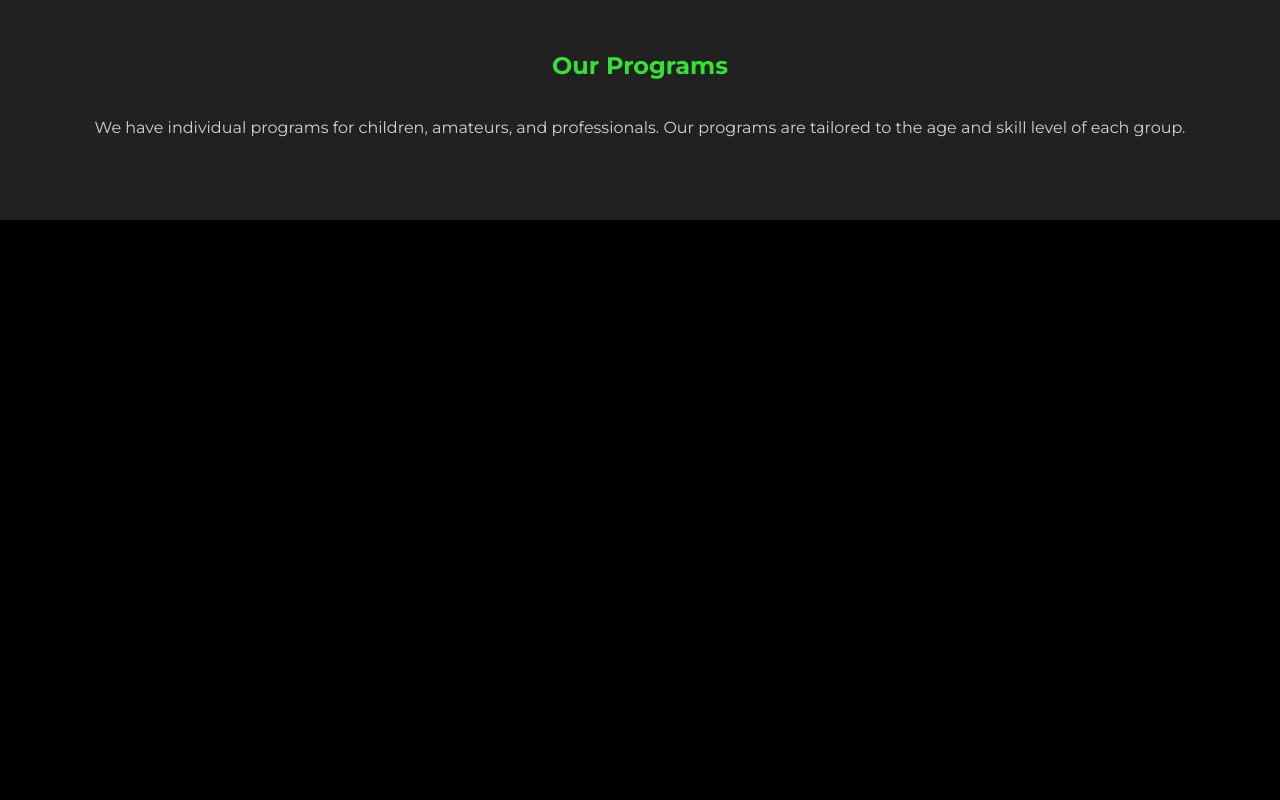
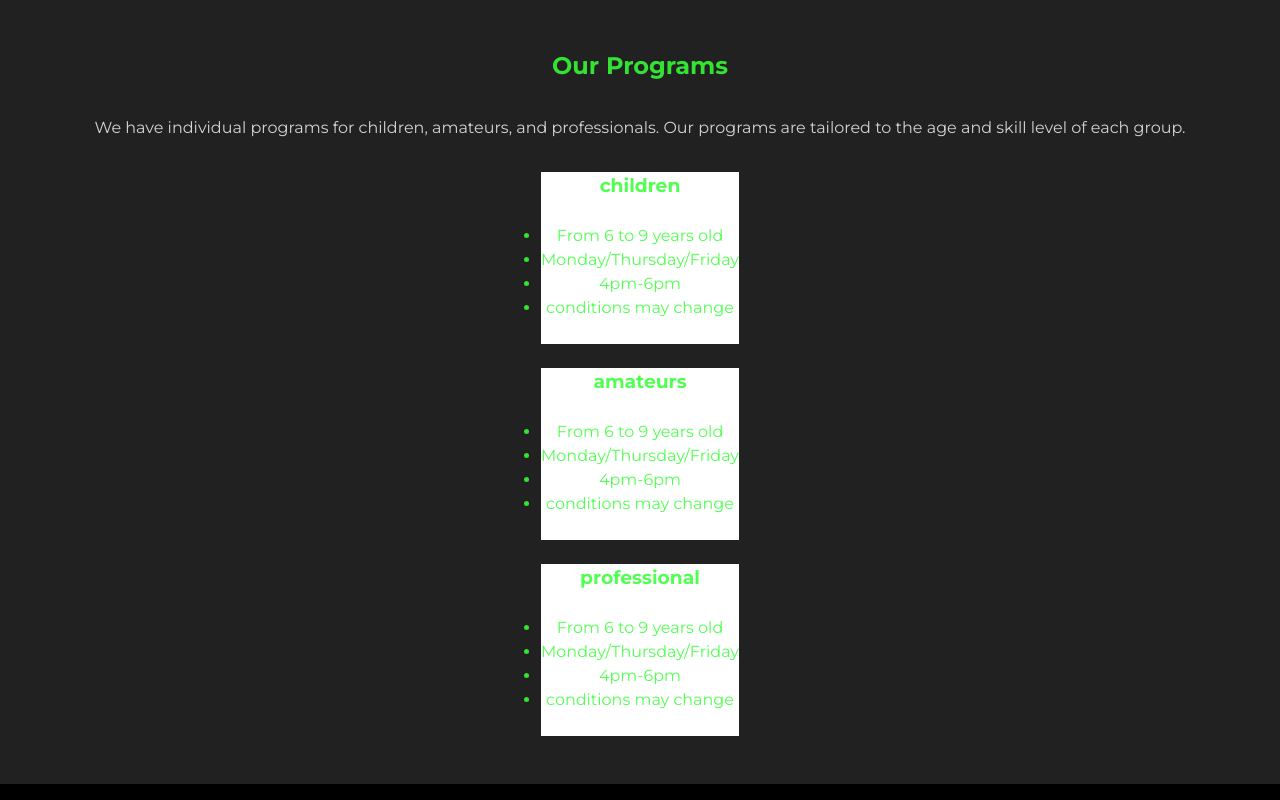
Before and after one commit to anthonyjprater/chosen-elite, a Vue app: page / in a window 1280 px wide. Built offline with nearby package versions, Linux system fonts and the light colour scheme.

Commit message:
program list

```diff
--- a/src/components/ProgramSection.vue
+++ b/src/components/ProgramSection.vue
@@ -1,5 +1,43 @@
 <script setup>
+  import { ref } from 'vue'
+  import ProgramCard from './cards/ProgramCard.vue';
 
+  const props = defineProps({
+    programs: {
+      type: Array,
+      required: true,
+    },
+  });
+
+  const artists = props.artists;
+
+
+  const programs = ref([
+    {
+      'title': 'children',
+      'ages': 'From 6 to 9 years old',
+      'days': 'Monday/Thursday/Friday',
+      'time': '4pm-6pm',
+      'exceptions': 'conditions may change',
+      'id': '1'
+    },
+    {
+      'title': 'amateurs',
+      'ages': 'From 6 to 9 years old',
+      'days': 'Monday/Thursday/Friday',
+      'time': '4pm-6pm',
+      'exceptions': 'conditions may change',
+      'id': '2'
+    },
+    {
+      'title': 'professional',
+      'ages': 'From 6 to 9 years old',
+      'days': 'Monday/Thursday/Friday',
+      'time': '4pm-6pm',
+      'exceptions': 'conditions may change',
+      'id': '3'
+    },
+    ])
 </script>
 
 <template>
@@ -7,7 +45,7 @@
         <h2>Our Programs</h2>
         <p>We have individual programs for children, amateurs, and professionals. Our programs are tailored to the age and skill level of each group.</p>
         <div class="card-container">
-
+            <ProgramCard :programs="programs" />
         </div>
     </section>
 </template>
--- /dev/null
+++ b/src/components/cards/ProgramCard.vue
@@ -0,0 +1,34 @@
+<script setup>
+import { defineProps } from 'vue';
+
+const props = defineProps({
+    programs: {
+      type: Array,
+      required: true,
+    },
+  });
+
+// const props = defineProps(['programs']);
+
+</script>
+
+<template>
+    <article v-for="program in programs" :key='program.id'>
+        <h3>{{ program.title }}</h3>
+        <img src="" alt="">
+        <ul>
+            <li>{{ program.ages }}</li>
+            <li>{{ program.days }}</li>
+            <li>{{ program.time }}</li>
+            <li>{{ program.exceptions }}</li>
+        </ul>
+        <a href="">Read More</a>
+    </article>
+</template>
+
+<style scoped>
+    article {
+        background: #fff;
+        color: var(--green);
+    }
+</style>
```
Also changed, not shown: src/components/cards/programCard.vue (deleted, +0 -16 lines).
